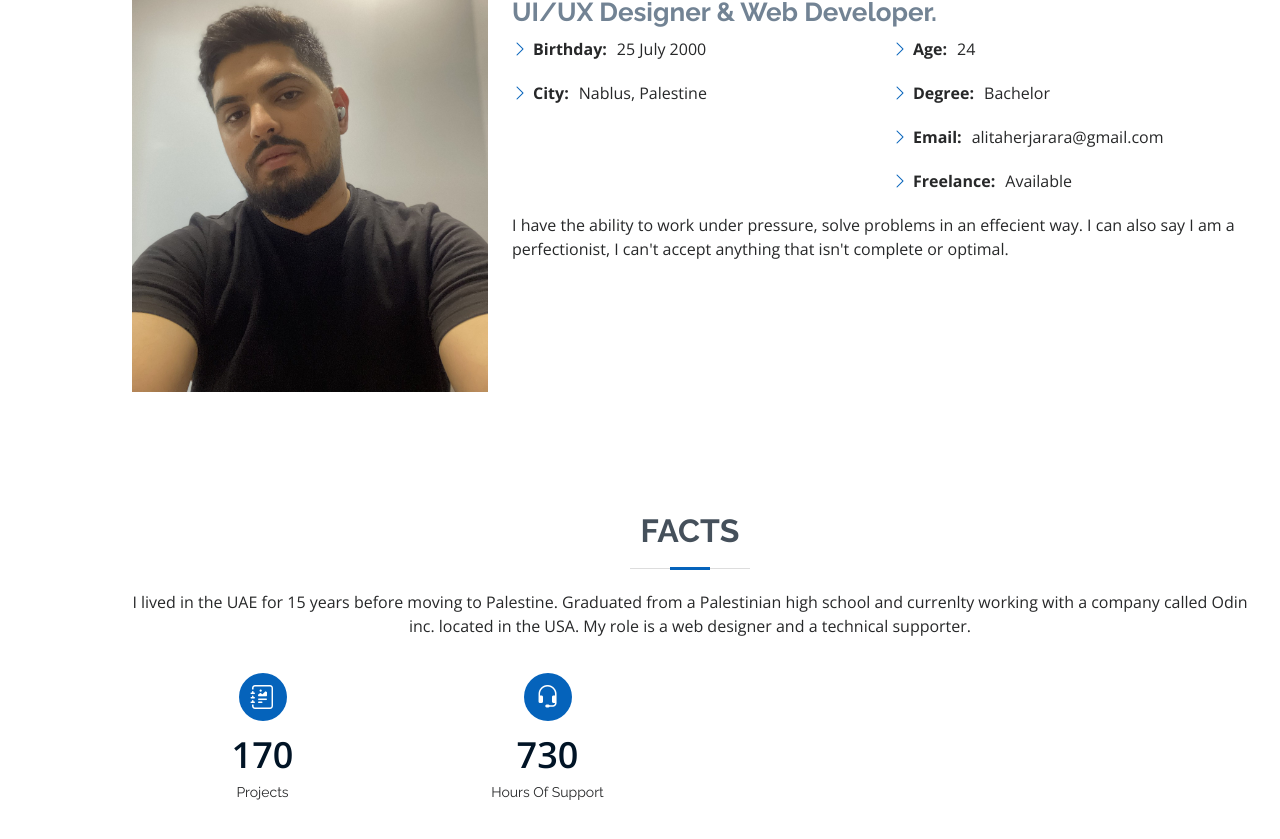
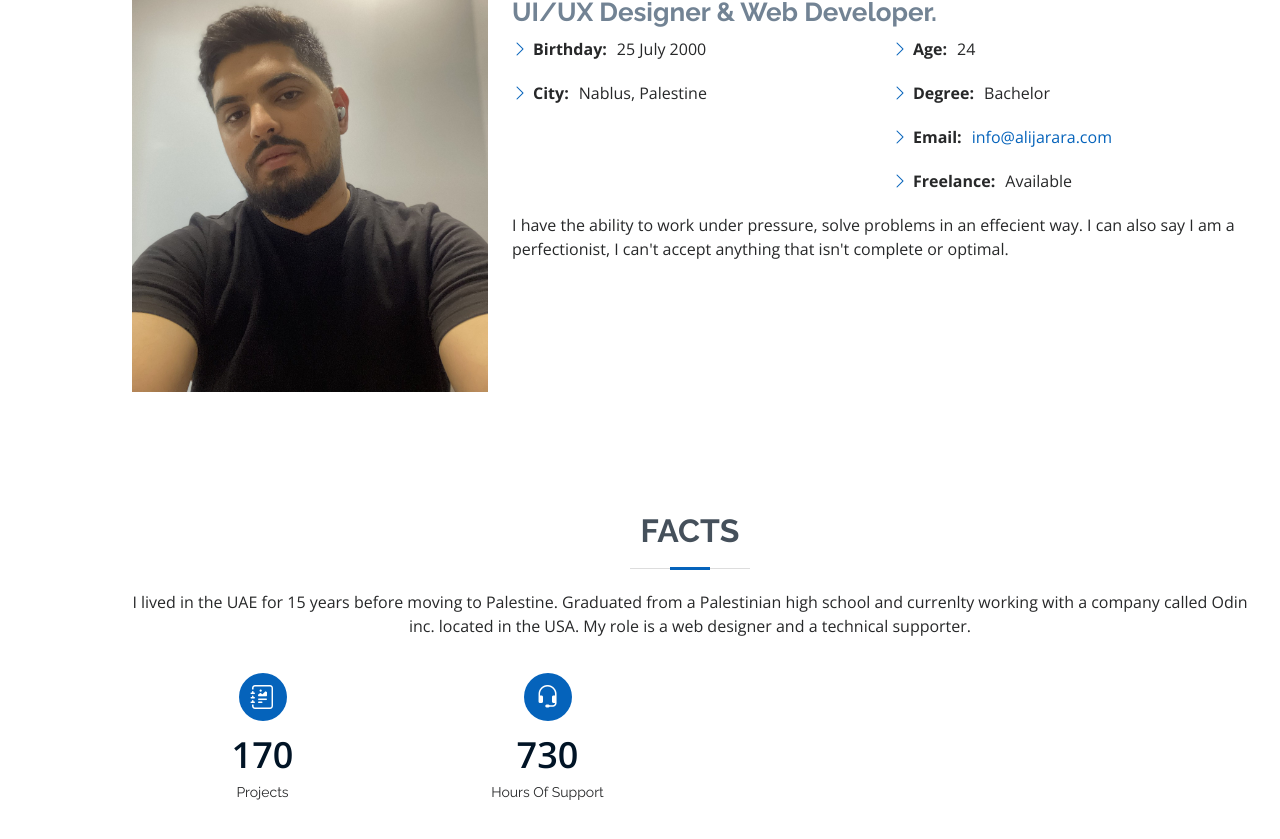
Before and after one commit to AliJarara/Resume, a website: page index.html in a window 1280 px wide. Shown: the part 1019-1858 px from the top of the page. Drawn offline with nearby package versions, Linux system fonts and the light colour scheme.

Commit message:
info@alijarara.com added

```diff
--- a/index.html
+++ b/index.html
@@ -95,7 +95,7 @@
                 <ul>
                   <li><i class="bi bi-chevron-right"></i> <strong>Age:</strong> <span>24</span></li>
                   <li><i class="bi bi-chevron-right"></i> <strong>Degree:</strong> <span>Bachelor</span></li>
-                  <li><i class="bi bi-chevron-right"></i> <strong>Email:</strong> <span>alitaherjarara@gmail.com</span>
+                  <li><i class="bi bi-chevron-right"></i> <strong>Email:</strong> <span><a href="mailto:info@alijarara.com">info@alijarara.com</a></span>
                   </li>
                   <li><i class="bi bi-chevron-right"></i> <strong>Freelance:</strong> <span>Available</span></li>
                 </ul>
```
